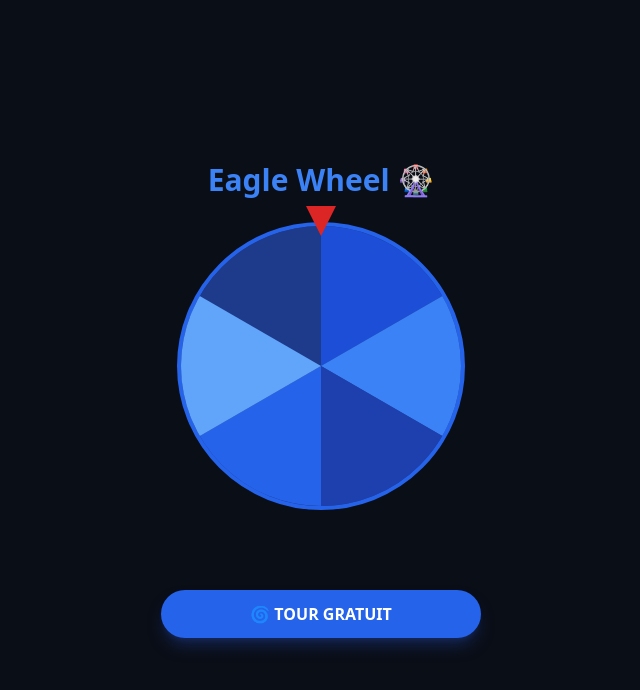
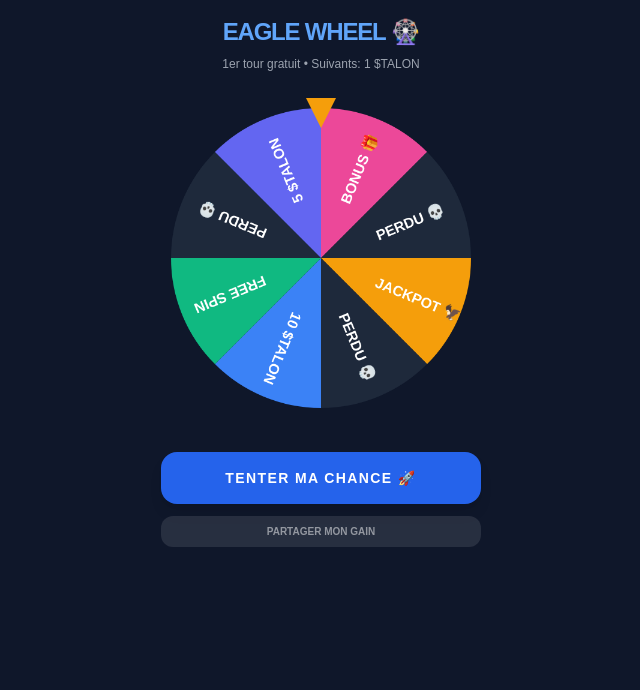
Before and after one commit to jimmortel/eagle-wheel, a plain HTML site: page index.html in a window 1280 px wide. Shown: the whole page, without its empty margins (319-959 px from the left). Drawn offline with nearby package versions, Linux system fonts and the light colour scheme.

Commit message:
Update index.html

```diff
--- a/index.html
+++ b/index.html
@@ -2,85 +2,117 @@
 <html lang="fr">
 <head>
     <meta charset="UTF-8">
-    <meta name="viewport" content="width=device-width, initial-scale=1.0">
-    <title>Eagle Wheel 🎡</title>
-    <script src="https://cdn.jsdelivr.net/npm/@farcaster/frame-sdk/dist/index.min.js"></script>
+    <meta name="viewport" content="width=device-width, initial-scale=1.0, maximum-scale=1.0, user-scalable=no">
+    <title>TALON WHEEL 🎡</title>
+    <script src="https://unpkg.com/@farcaster/frame-sdk/dist/index.js"></script>
     <script src="https://cdn.tailwindcss.com"></script>
     <style>
-        .wheel-container { transition: transform 4s cubic-bezier(0.15, 0, 0.15, 1); }
-        .wheel-segment { position: absolute; width: 50%; height: 50%; transform-origin: 100% 100%; }
+        body { background: #0f172a; color: white; font-family: sans-serif; overflow: hidden; }
+        .wheel-container { position: relative; width: 300px; height: 300px; margin: 20px auto; }
+        #canvas { width: 100%; height: 100%; transition: transform 4s cubic-bezier(0.15, 0, 0.15, 1); }
+        .pointer {
+            position: absolute; top: -10px; left: 50%; transform: translateX(-50%);
+            width: 0; height: 0; border-left: 15px solid transparent;
+            border-right: 15px solid transparent; border-top: 30px solid #f59e0b; z-index: 10;
+        }
+        .glass { background: rgba(255, 255, 255, 0.05); backdrop-filter: blur(10px); border: 1px solid rgba(255, 255, 255, 0.1); }
     </style>
 </head>
-<body class="bg-[#0a0e17] text-white flex flex-col items-center justify-center min-h-screen p-4">
+<body class="flex flex-col items-center justify-center min-height-screen p-4">
+    <h1 class="text-2xl font-black tracking-tighter text-blue-400 mb-2 uppercase">Eagle Wheel 🎡</h1>
+    <p id="status" class="text-xs text-gray-400 mb-4 text-center">1er tour gratuit • Suivants: 1 $TALON</p>
 
-    <h1 class="text-3xl font-bold mb-6 text-blue-500">Eagle Wheel 🎡</h1>
+    <div class="wheel-container">
+        <div class="pointer"></div>
+        <canvas id="canvas" width="500" height="500"></canvas>
+    </div>
+        <div class="w-full max-w-xs space-y-3 mt-6">
+        <button id="spinBtn" onclick="handleSpin()" class="w-full bg-blue-600 hover:bg-blue-500 text-white font-bold py-4 rounded-2xl shadow-lg transition-all active:scale-95 uppercase tracking-widest text-sm">
+            Tenter ma chance 🚀
+        </button>
 
-    <div class="relative w-72 h-72 mb-8">
-        <div id="pointer" class="absolute -top-4 left-1/2 -translate-x-1/2 w-0 h-0 border-l-[15px] border-l-transparent border-r-[15px] border-r-transparent border-t-[30px] border-t-red-600 z-10"></div>
-        <div id="wheel" class="wheel-container w-full h-full rounded-full border-4 border-blue-600 relative overflow-hidden bg-blue-900"></div>
-    </div>
+        <div id="paymentNotice" class="hidden glass p-3 rounded-xl text-[10px] text-amber-500 text-center border border-amber-500/30">
+            SOLDE GRATUIT ÉPUISÉ <br> Rejouer pour 1 $TALON ?
+        </div>
 
-    <div id="status" class="text-xl font-semibold mb-4 text-yellow-400 h-8"></div>
+        <button onclick="shareResult()" class="w-full bg-white/10 text-white/50 py-2 rounded-xl text-[10px] uppercase font-bold">
+            Partager mon gain
+        </button>
+        </div>
+            <script>
+        const canvas = document.getElementById('canvas');
+        const ctx = canvas.getContext('2d');
+        const sectors = ["JACKPOT 🦅", "PERDU 💀", "10 $TALON", "FREE SPIN", "PERDU 💀", "5 $TALON", "BONUS 🎁", "PERDU 💀"];
+        const colors = ["#f59e0b", "#1e293b", "#3b82f6", "#10b981", "#1e293b", "#6366f1", "#ec4899", "#1e293b"];
 
-    <div class="flex flex-col gap-3 w-full max-w-xs">
-        <button id="spinBtn" class="bg-blue-600 hover:bg-blue-700 py-3 rounded-full font-bold transition shadow-lg shadow-blue-900/50">🌀 TOUR GRATUIT</button>
-        <button id="shareBtn" class="hidden bg-purple-600 hover:bg-purple-700 py-3 rounded-full font-bold transition">📢 PARTAGER MON GAIN</button>
-        <button id="payBtn" class="hidden border-2 border-blue-500 py-3 rounded-full font-bold text-blue-400">🎟️ REJOUER (0.01 SOL)</button>
-    </div>
+        let freeSpinUsed = false;
+        let isSpinning = false;
+        let currentRotation = 0;
 
-    <script>
-        const wheel = document.getElementById('wheel');
-        const spinBtn = document.getElementById('spinBtn');
-        const shareBtn = document.getElementById('shareBtn');
-        const payBtn = document.getElementById('payBtn');
-        const status = document.getElementById('status');
-
-        const rewards = ["Multi x2", "Badge Rare", "Couleur", "Saver", "10 Pts", "Sky Bonus"];
-        const colors = ["#1e3a8a", "#1d4ed8", "#3b82f6", "#1e40af", "#2563eb", "#60a5fa"];
-
-        rewards.forEach((text, i) => {
-            const el = document.createElement('div');
-            el.className = 'wheel-segment';
-            el.style.backgroundColor = colors[i];
-            el.style.transform = `rotate(${i * 60}deg) skewY(30deg)`;
-            wheel.appendChild(el);
-        });
-
-        let rotation = 0;
-        let isSpinning = false;
-
-        function doSpin() {
-            if (isSpinning) return;
-            isSpinning = true;
-            const extraDegrees = Math.floor(Math.random() * 360) + 1800;
-            rotation += extraDegrees;
-            wheel.style.transform = `rotate(${rotation}deg)`;
-            setTimeout(() => {
-                const index = Math.floor((360 - (rotation % 360)) / 60) % 6;
-                status.innerText = "Gagné : " + rewards[index] + " !";
-                isSpinning = false;
-                shareBtn.classList.remove('hidden');
-                payBtn.classList.remove('hidden');
-                shareBtn.onclick = () => {
-                    const t = encodeURIComponent(`J'ai gagné [${rewards[index]}] sur Eagle Wheel ! 🎡🦅`);
-                    window.open(`https://warpcast.com/~/compose?text=${t}&embeds[]=https://eagle-wheel.vercel.app`);
-                };
-            }, 4100);
+        function drawWheel() {
+            const arc = (2 * Math.PI) / sectors.length;
+            for (let i = 0; i < sectors.length; i++) {
+                ctx.beginPath(); ctx.fillStyle = colors[i];
+                ctx.moveTo(250, 250);
+                ctx.arc(250, 250, 250, i * arc, (i + 1) * arc);
+                ctx.fill();
+                ctx.save(); ctx.translate(250, 250); ctx.rotate(i * arc + arc / 2);
+                ctx.fillStyle = "white"; ctx.font = "bold 24px sans-serif";
+                ctx.fillText(sectors[i], 100, 10); ctx.restore();
+            }
         }
 
-        spinBtn.onclick = () => { spinBtn.classList.add('hidden'); doSpin(); };
+        async function handleSpin() {
+            if (isSpinning) return;
+            if (!freeSpinUsed) {
+                startSpin(); freeSpinUsed = true;
+                document.getElementById('paymentNotice').classList.remove('hidden');
+                document.getElementById('status').innerText = "Tour gratuit utilisé !";
+            } else {
+                await payToPlay();
+            }
+        }
 
-        payBtn.onclick = async () => {
+        async function payToPlay() {
             try {
-                const result = await window.farcaster?.sdk?.actions.sendSolanaTransaction({
-                    recipient: "GU5dNvMQKoUiVJvZ5HUgrv3CxtrR5ujxfHK2HPT6Z6bV",
-                    amount: "10000000"
-                });
-                if (result) { doSpin(); }
-            } catch (e) { status.innerText = "Paiement annulé."; }
-        };
+                if (window.farcaster && window.farcaster.sdk) {
+                    await window.farcaster.sdk.actions.eth_sendTransaction({
+                        params: {
+                            to: "0x872b8348dF29fE38D331CBe9048a60424578fA83",
+                            value: "10000000000000000" // 1 $TALON (unité Base)
+                        }
+                    });
+                    startSpin();
+                } else {
+                    alert("Mode Test : Paiement de 1 $TALON simulé");
+                    startSpin();
+                }
+            } catch (e) { console.error("Paiement annulé", e); }
+        }
 
-        if (window.farcaster?.sdk) { window.farcaster.sdk.actions.ready(); }
+        function startSpin() {
+            isSpinning = true;
+            const extraDegrees = Math.floor(Math.random() * 360) + 1440; // 4 tours min
+            currentRotation += extraDegrees;
+            canvas.style.transform = `rotate(${currentRotation}deg)`;
+            setTimeout(() => {
+                isSpinning = false;
+                document.getElementById('status').innerText = "Bravo ! Rejoue pour 1 $TALON";
+            }, 4000);
+        }
+
+        function shareResult() {
+            const text = encodeURIComponent("J'ai fait tourner la TALON Wheel ! 🎡 Viens tenter ta chance sur l'Arcade : @eagle-pi");
+            const shareUrl = `https://warpcast.com/~/compose?text=${text}&embeds[]=${window.location.href}`;
+            if (window.farcaster?.sdk) window.farcaster.sdk.actions.openUrl(shareUrl);
+            else window.open(shareUrl, '_blank');
+        }
+
+        async function init() {
+            try { if (window.farcaster?.sdk) await window.farcaster.sdk.actions.ready(); } catch(e) {}
+            drawWheel();
+        }
+        init();
     </script>
 </body>
 </html>
```
